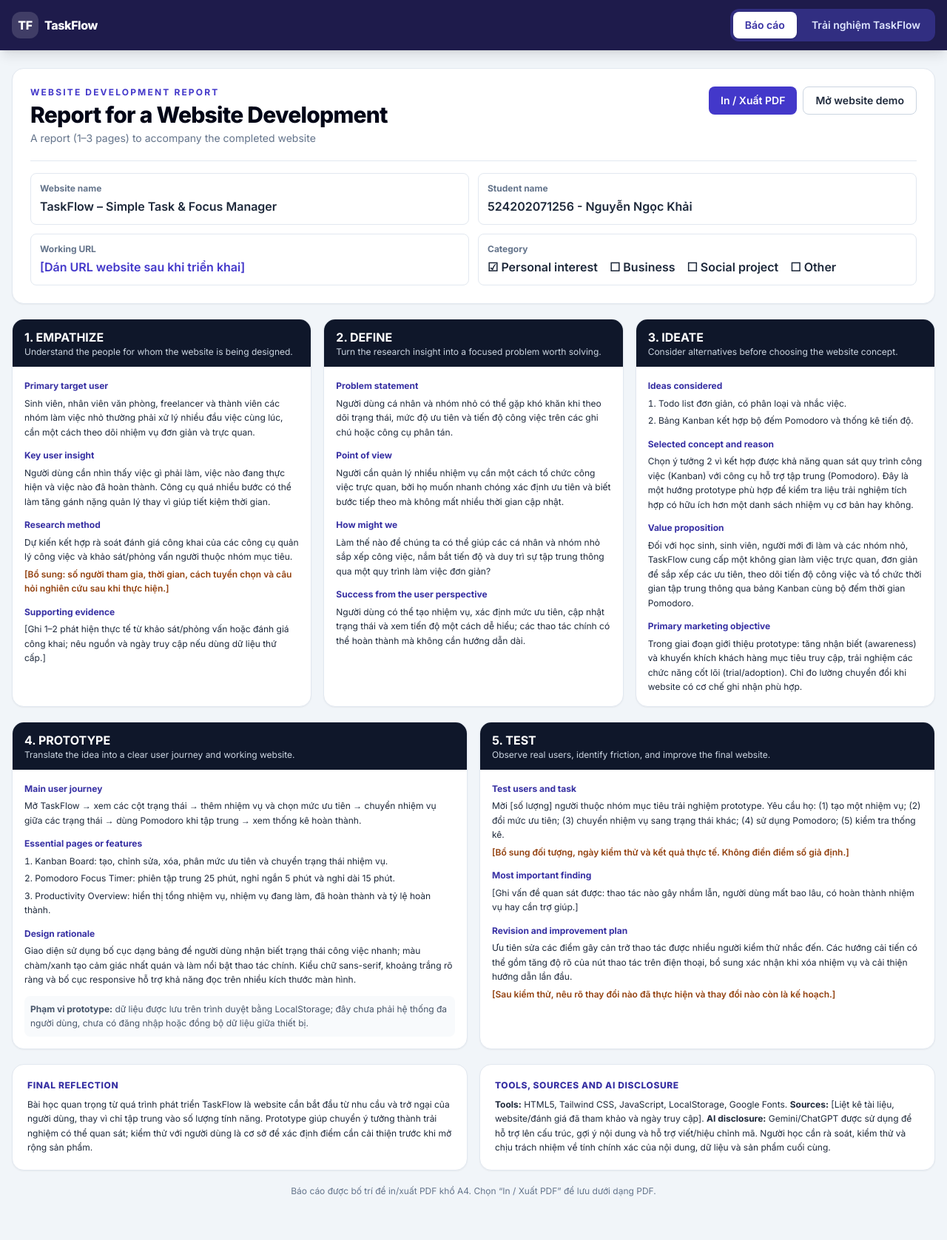
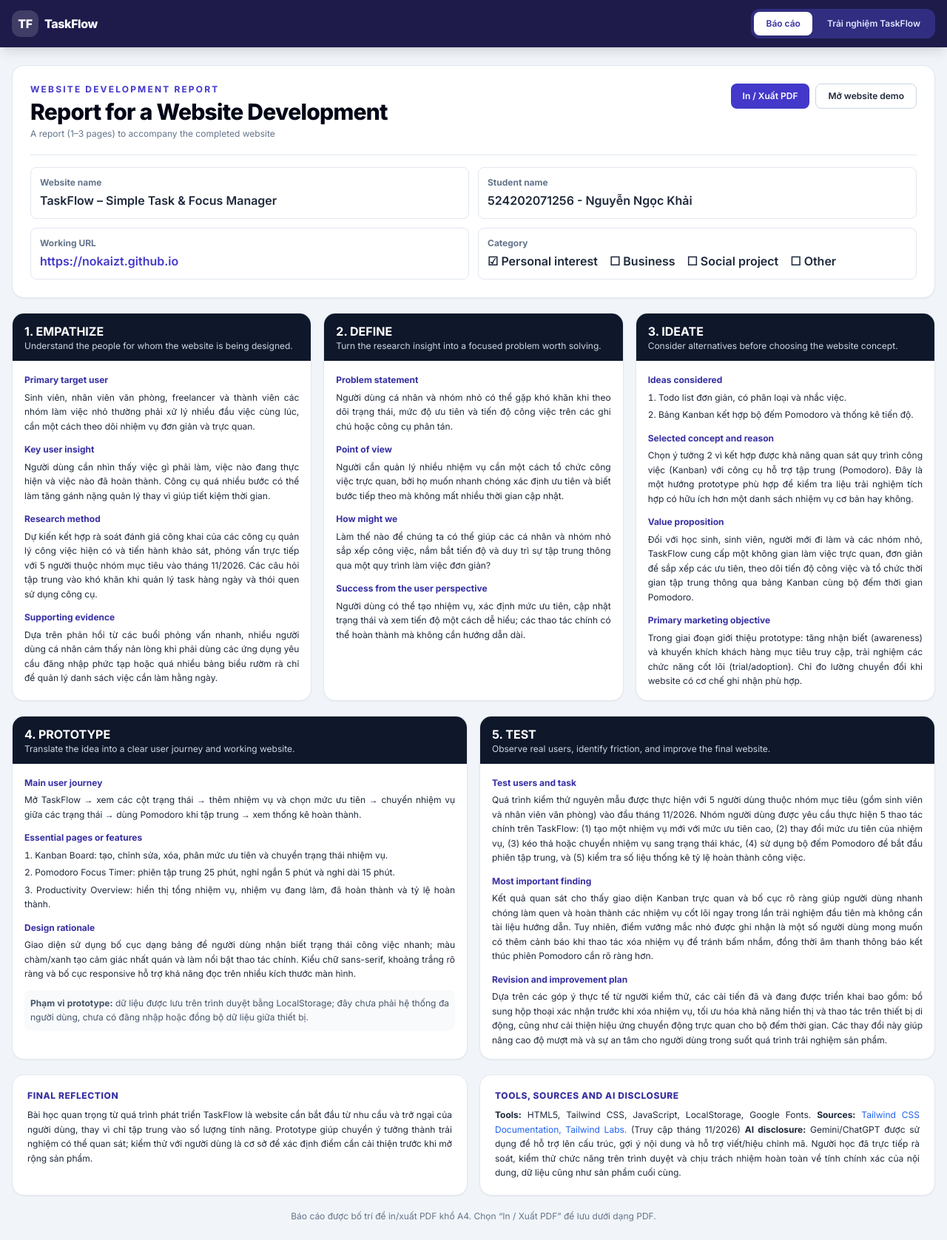
Before and after one commit to Nokaizt/nokaizt.github.io, a plain HTML site: page index.html in a window 1280 px wide. Shown: the whole page at 74% size. Before the commit the page ends 1643 px from the top, so only its background shows below. Drawn offline with nearby package versions, Linux system fonts and the light colour scheme.

Commit message:
Update index.html

```diff
--- a/index.html
+++ b/index.html
@@ -17,6 +17,7 @@
 
     body {
       font-family: Inter, ui-sans-serif, system-ui, sans-serif;
+      text-align: justify;
     }
 
     .tab-active {
@@ -119,12 +120,12 @@
 <body class="min-h-screen bg-slate-100 text-slate-800">
   <header class="no-print sticky top-0 z-40 bg-indigo-950 text-white shadow-lg">
     <div class="mx-auto flex max-w-7xl flex-wrap items-center justify-between gap-3 px-4 py-3">
-      <a href="#" class="flex items-center gap-2 font-extrabold tracking-tight"><span
+      <a href="https://nokaizt.github.io" class="flex items-center gap-2 font-extrabold tracking-tight"><span
           class="grid h-9 w-9 place-items-center rounded-xl bg-white/15">TF</span> TaskFlow</a>
       <nav class="flex gap-1 rounded-xl bg-indigo-900 p-1" aria-label="Điều hướng chính">
-        <button id="report-tab" class="rounded-lg px-4 py-2 text-sm font-semibold tab-active"
+        <button id="report-tab" class="rounded-lg px-4 py-2 text-xs font-semibold tab-active"
           onclick="showMain('report')">Báo cáo</button>
-        <button id="app-tab" class="rounded-lg px-4 py-2 text-sm font-semibold text-indigo-100 hover:bg-indigo-800"
+        <button id="app-tab" class="rounded-lg px-4 py-2 text-xs font-semibold text-indigo-100 hover:bg-indigo-800"
           onclick="showMain('app')">Trải nghiệm TaskFlow</button>
       </nav>
     </div>
@@ -138,15 +139,15 @@
             <p class="mb-1 text-xs font-bold uppercase tracking-[.18em] text-indigo-700">Website development report</p>
             <h1 class="report-title text-3xl font-extrabold tracking-tight text-slate-950">Report for a Website
               Development</h1>
-            <p class="report-subtitle mt-1 text-sm text-slate-500">A report (1–3 pages) to accompany the completed
+            <p class="report-subtitle mt-1 text-xs text-slate-500">A report (1–3 pages) to accompany the completed
               website</p>
           </div>
           <div class="no-print flex flex-wrap gap-2">
             <button onclick="window.print()"
-              class="rounded-lg bg-indigo-700 px-4 py-2 text-sm font-semibold text-white hover:bg-indigo-800">In / Xuất
+              class="rounded-lg bg-indigo-700 px-4 py-2 text-xs font-semibold text-white hover:bg-indigo-800">In / Xuất
               PDF</button>
             <button onclick="showMain('app')"
-              class="rounded-lg border border-slate-300 px-4 py-2 text-sm font-semibold hover:bg-slate-50">Mở website
+              class="rounded-lg border border-slate-300 px-4 py-2 text-xs font-semibold hover:bg-slate-50">Mở website
               demo</button>
           </div>
         </div>
@@ -161,7 +162,7 @@
           </div>
           <div class="rounded-lg border border-slate-200 p-3">
             <div class="text-xs font-bold text-slate-500">Working URL</div>
-            <div class="mt-1 break-all font-semibold text-indigo-700">[Dán URL website sau khi triển khai]</div>
+            <div class="mt-1 break-all font-semibold text-indigo-700"><a target="_blank" href="https://nokaizt.github.io">https://nokaizt.github.io</a></div>
           </div>
           <div class="rounded-lg border border-slate-200 p-3">
             <div class="text-xs font-bold text-slate-500">Category</div>
@@ -189,15 +190,14 @@
             </div>
             <div>
               <h3 class="font-bold text-indigo-800">Research method</h3>
-              <p class="mt-1">Dự kiến kết hợp rà soát đánh giá công khai của các công cụ quản lý công việc và khảo
-                sát/phỏng vấn người thuộc nhóm mục tiêu.</p>
-              <p class="mt-1 font-semibold text-amber-800">[Bổ sung: số người tham gia, thời gian, cách tuyển chọn và
-                câu hỏi nghiên cứu sau khi thực hiện.]</p>
+              <p class="mt-1">Dự kiến kết hợp rà soát đánh giá công khai của các công cụ quản lý công việc hiện có và tiến hành khảo sát,
+                phỏng vấn trực tiếp với 5 người thuộc nhóm mục tiêu vào tháng 11/2026.
+                Các câu hỏi tập trung vào khó khăn khi quản lý task hàng ngày và thói quen sử dụng công cụ.</p>
             </div>
             <div>
               <h3 class="font-bold text-indigo-800">Supporting evidence</h3>
-              <p class="mt-1">[Ghi 1–2 phát hiện thực tế từ khảo sát/phỏng vấn hoặc đánh giá công khai; nêu nguồn và
-                ngày truy cập nếu dùng dữ liệu thứ cấp.]</p>
+              <p class="mt-1">Dựa trên phản hồi từ các buổi phỏng vấn nhanh, nhiều người dùng cá nhân cảm thấy nản lòng khi phải dùng
+                các ứng dụng yêu cầu đăng nhập phức tạp hoặc quá nhiều bảng biểu rườm rà chỉ để quản lý danh sách việc cần làm hằng ngày.</p>
             </div>
           </div>
         </article>
@@ -308,24 +308,21 @@
           <div class="report-section report-copy space-y-3 p-4 text-xs leading-relaxed">
             <div>
               <h3 class="font-bold text-indigo-800">Test users and task</h3>
-              <p class="mt-1">Mời [số lượng] người thuộc nhóm mục tiêu trải nghiệm prototype. Yêu cầu họ: (1) tạo một
-                nhiệm vụ; (2) đổi mức ưu tiên; (3) chuyển nhiệm vụ sang trạng thái khác; (4) sử dụng Pomodoro; (5) kiểm
-                tra thống kê.</p>
-              <p class="mt-1 font-semibold text-amber-800">[Bổ sung đối tượng, ngày kiểm thử và kết quả thực tế. Không
-                điền điểm số giả định.]</p>
+              <p class="mt-1">Quá trình kiểm thử nguyên mẫu được thực hiện với 5 người dùng thuộc nhóm mục tiêu (gồm sinh viên và nhân viên văn phòng) vào đầu tháng 11/2026.
+                Nhóm người dùng được yêu cầu thực hiện 5 thao tác chính trên TaskFlow: (1) tạo một nhiệm vụ mới với mức ưu tiên cao, (2) thay đổi mức ưu tiên của nhiệm vụ,
+                (3) kéo thả hoặc chuyển nhiệm vụ sang trạng thái khác, (4) sử dụng bộ đếm Pomodoro để bắt đầu phiên tập trung, và (5) kiểm tra số liệu thống kê tỷ lệ hoàn thành công việc.</p>
             </div>
             <div>
               <h3 class="font-bold text-indigo-800">Most important finding</h3>
-              <p class="mt-1">[Ghi vấn đề quan sát được: thao tác nào gây nhầm lẫn, người dùng mất bao lâu, có hoàn
-                thành nhiệm vụ hay cần trợ giúp.]</p>
+              <p class="mt-1">Kết quả quan sát cho thấy giao diện Kanban trực quan và bố cục rõ ràng giúp người dùng nhanh chóng làm quen và hoàn thành các nhiệm vụ
+                cốt lõi ngay trong lần trải nghiệm đầu tiên mà không cần tài liệu hướng dẫn. Tuy nhiên, điểm vướng mắc nhỏ được ghi nhận là một số người dùng mong muốn
+                có thêm cảnh báo khi thao tác xóa nhiệm vụ để tránh bấm nhầm, đồng thời âm thanh thông báo kết thúc phiên Pomodoro cần rõ ràng hơn.</p>
             </div>
             <div>
               <h3 class="font-bold text-indigo-800">Revision and improvement plan</h3>
-              <p class="mt-1">Ưu tiên sửa các điểm gây cản trở thao tác được nhiều người kiểm thử nhắc đến. Các hướng
-                cải tiến có thể gồm tăng độ rõ của nút thao tác trên điện thoại, bổ sung xác nhận khi xóa nhiệm vụ và
-                cải thiện hướng dẫn lần đầu.</p>
-              <p class="mt-1 font-semibold text-amber-800">[Sau kiểm thử, nêu rõ thay đổi nào đã thực hiện và thay đổi
-                nào còn là kế hoạch.]</p>
+              <p class="mt-1">Dựa trên các góp ý thực tế từ người kiểm thử, các cải tiến đã và đang được triển khai bao gồm: bổ sung hộp thoại xác nhận
+                trước khi xóa nhiệm vụ, tối ưu hóa khả năng hiển thị và thao tác trên thiết bị di động, cũng như cải thiện hiệu ứng chuyển động trực quan cho bộ đếm thời gian.
+                Các thay đổi này giúp nâng cao độ mượt mà và sự an tâm cho người dùng trong suốt quá trình trải nghiệm sản phẩm.</p>
             </div>
           </div>
         </article>
@@ -342,11 +339,11 @@
         <article class="report-card rounded-2xl border border-slate-200 bg-white p-5 shadow-sm">
           <h2 class="text-xs font-extrabold uppercase tracking-wider text-indigo-800">Tools, sources and AI disclosure
           </h2>
-          <p class="report-copy mt-2 text-xs leading-relaxed"><strong>Tools:</strong> HTML5, Tailwind CSS, JavaScript,
-            LocalStorage, Google Fonts. <strong>Sources:</strong> [Liệt kê tài liệu, website/đánh giá đã tham khảo và
-            ngày truy cập]. <strong>AI disclosure:</strong> Gemini/ChatGPT được sử dụng để hỗ trợ lên cấu trúc, gợi ý
-            nội dung và hỗ trợ viết/hiệu chỉnh mã. Người học cần rà soát, kiểm thử và chịu trách nhiệm về tính chính xác
-            của nội dung, dữ liệu và sản phẩm cuối cùng.</p>
+          <p class="report-copy mt-2 text-xs leading-relaxed">
+            <strong>Tools:</strong> HTML5, Tailwind CSS, JavaScript, LocalStorage, Google Fonts.
+            <strong>Sources:</strong> <a target="_blank" href="https://tailwindcss.com/docs" style="color: #1f61f0 !important;">Tailwind CSS Documentation, Tailwind Labs.</a> (Truy cập tháng 11/2026)
+            <strong>AI disclosure:</strong> Gemini/ChatGPT được sử dụng để hỗ trợ lên cấu trúc, gợi ý nội dung và hỗ trợ viết/hiệu chỉnh mã.
+            Người học đã trực tiếp rà soát, kiểm thử chức năng trên trình duyệt và chịu trách nhiệm hoàn toàn về tính chính xác của nội dung, dữ liệu cũng như sản phẩm cuối cùng.</p>
         </article>
       </div>
       <p class="no-print text-center text-xs text-slate-500">Báo cáo được bố trí để in/xuất PDF khổ A4. Chọn “In / Xuất
@@ -359,22 +356,22 @@
           <div>
             <p class="text-xs font-bold uppercase tracking-[.2em] text-indigo-200">Simple task & focus manager</p>
             <h1 class="mt-1 text-3xl font-extrabold">Work clearly. Focus better.</h1>
-            <p class="mt-2 max-w-xl text-sm text-indigo-100">Tổ chức công việc theo trạng thái, ưu tiên điều quan trọng
+            <p class="mt-2 max-w-xl text-xs text-indigo-100">Tổ chức công việc theo trạng thái, ưu tiên điều quan trọng
               và dành thời gian tập trung cho từng nhiệm vụ.</p>
           </div>
-          <div class="rounded-xl border border-white/20 bg-white/10 px-4 py-3 text-sm">
+          <div class="rounded-xl border border-white/20 bg-white/10 px-4 py-3 text-xs">
             <div class="text-indigo-100">Today</div>
             <div id="today-label" class="mt-1 font-bold"></div>
           </div>
         </div>
         <nav class="mt-6 flex flex-wrap gap-2" aria-label="Các chức năng TaskFlow">
           <button id="nav-kanban" onclick="showAppTab('kanban')"
-            class="rounded-lg bg-white px-4 py-2 text-sm font-bold text-indigo-900">Task board</button>
+            class="rounded-lg bg-white px-4 py-2 text-xs font-bold text-indigo-900">Task board</button>
           <button id="nav-pomodoro" onclick="showAppTab('pomodoro')"
-            class="rounded-lg bg-white/10 px-4 py-2 text-sm font-semibold text-white hover:bg-white/20">Focus
+            class="rounded-lg bg-white/10 px-4 py-2 text-xs font-semibold text-white hover:bg-white/20">Focus
             timer</button>
           <button id="nav-stats" onclick="showAppTab('stats')"
-            class="rounded-lg bg-white/10 px-4 py-2 text-sm font-semibold text-white hover:bg-white/20">Overview</button>
+            class="rounded-lg bg-white/10 px-4 py-2 text-xs font-semibold text-white hover:bg-white/20">Overview</button>
         </nav>
       </div>
 
@@ -383,15 +380,15 @@
           class="grid gap-3 rounded-2xl border border-slate-200 bg-white p-4 shadow-sm md:grid-cols-[1fr_180px_auto]">
           <label class="block"><span class="mb-1 block text-xs font-bold text-slate-600">Tên công việc</span><input
               id="task-title" maxlength="120" required placeholder="Ví dụ: Hoàn thành kế hoạch marketing..."
-              class="w-full rounded-lg border border-slate-300 px-3 py-2.5 text-sm outline-none focus:border-indigo-500 focus:ring-2 focus:ring-indigo-100"></label>
+              class="w-full rounded-lg border border-slate-300 px-3 py-2.5 text-xs outline-none focus:border-indigo-500 focus:ring-2 focus:ring-indigo-100"></label>
           <label class="block"><span class="mb-1 block text-xs font-bold text-slate-600">Mức độ ưu tiên</span><select
-              id="task-priority" class="w-full rounded-lg border border-slate-300 bg-white px-3 py-2.5 text-sm">
+              id="task-priority" class="w-full rounded-lg border border-slate-300 bg-white px-3 py-2.5 text-xs">
               <option value="medium">Trung bình</option>
               <option value="high">Cao</option>
               <option value="low">Thấp</option>
             </select></label>
           <div class="flex items-end"><button
-              class="w-full rounded-lg bg-indigo-700 px-5 py-2.5 text-sm font-bold text-white hover:bg-indigo-800"
+              class="w-full rounded-lg bg-indigo-700 px-5 py-2.5 text-xs font-bold text-white hover:bg-indigo-800"
               type="submit">+ Thêm nhiệm vụ</button></div>
         </form>
         <p class="text-xs text-slate-500">Mẹo: kéo thả thẻ công việc giữa các cột để thay đổi trạng thái. Dữ liệu được
@@ -441,9 +438,9 @@
           </div>
         </div>
         <div class="mt-6 flex justify-center gap-3"><button id="timer-toggle" onclick="toggleTimer()"
-            class="rounded-lg bg-indigo-700 px-6 py-3 text-sm font-bold text-white hover:bg-indigo-800">Bắt
+            class="rounded-lg bg-indigo-700 px-6 py-3 text-xs font-bold text-white hover:bg-indigo-800">Bắt
             đầu</button><button onclick="resetTimer()"
-            class="rounded-lg border border-slate-300 px-5 py-3 text-sm font-semibold hover:bg-slate-50">Đặt
+            class="rounded-lg border border-slate-300 px-5 py-3 text-xs font-semibold hover:bg-slate-50">Đặt
             lại</button></div>
         <p class="mt-4 text-xs text-slate-500">Gợi ý: chọn một nhiệm vụ trên bảng trước khi bắt đầu phiên tập trung.</p>
       </section>
@@ -529,8 +526,8 @@
     function showMain(which) {
       document.getElementById('main-report').classList.toggle('hidden', which !== 'report');
       document.getElementById('main-app').classList.toggle('hidden', which !== 'app');
-      document.getElementById('report-tab').className = which === 'report' ? 'rounded-lg px-4 py-2 text-sm font-semibold tab-active' : 'rounded-lg px-4 py-2 text-sm font-semibold text-indigo-100 hover:bg-indigo-800';
-      document.getElementById('app-tab').className = which === 'app' ? 'rounded-lg px-4 py-2 text-sm font-semibold tab-active' : 'rounded-lg px-4 py-2 text-sm font-semibold text-indigo-100 hover:bg-indigo-800';
+      document.getElementById('report-tab').className = which === 'report' ? 'rounded-lg px-4 py-2 text-xs font-semibold tab-active' : 'rounded-lg px-4 py-2 text-xs font-semibold text-indigo-100 hover:bg-indigo-800';
+      document.getElementById('app-tab').className = which === 'app' ? 'rounded-lg px-4 py-2 text-xs font-semibold tab-active' : 'rounded-lg px-4 py-2 text-xs font-semibold text-indigo-100 hover:bg-indigo-800';
       if (which === 'app') render();
       window.scrollTo({top: 0, behavior: 'smooth'});
     }
@@ -538,7 +535,7 @@
       ['kanban', 'pomodoro', 'stats'].forEach(name => {
         document.getElementById('app-' + name).classList.toggle('hidden', name !== which);
         const b = document.getElementById('nav-' + name);
-        b.className = name === which ? 'rounded-lg bg-white px-4 py-2 text-sm font-bold text-indigo-900' : 'rounded-lg bg-white/10 px-4 py-2 text-sm font-semibold text-white hover:bg-white/20';
+        b.className = name === which ? 'rounded-lg bg-white px-4 py-2 text-xs font-bold text-indigo-900' : 'rounded-lg bg-white/10 px-4 py-2 text-xs font-semibold text-white hover:bg-white/20';
       });
       if (which === 'stats') updateStats();
       if (which === 'kanban') render();
@@ -559,7 +556,7 @@
         const top = document.createElement('div');
         top.className = 'flex items-start justify-between gap-2';
         const title = document.createElement('p');
-        title.className = 'break-words text-sm font-semibold text-slate-800';
+        title.className = 'break-words text-xs font-semibold text-slate-800';
         title.textContent = task.title;
         const actions = document.createElement('div');
         actions.className = 'flex shrink-0 items-center gap-1';
```
